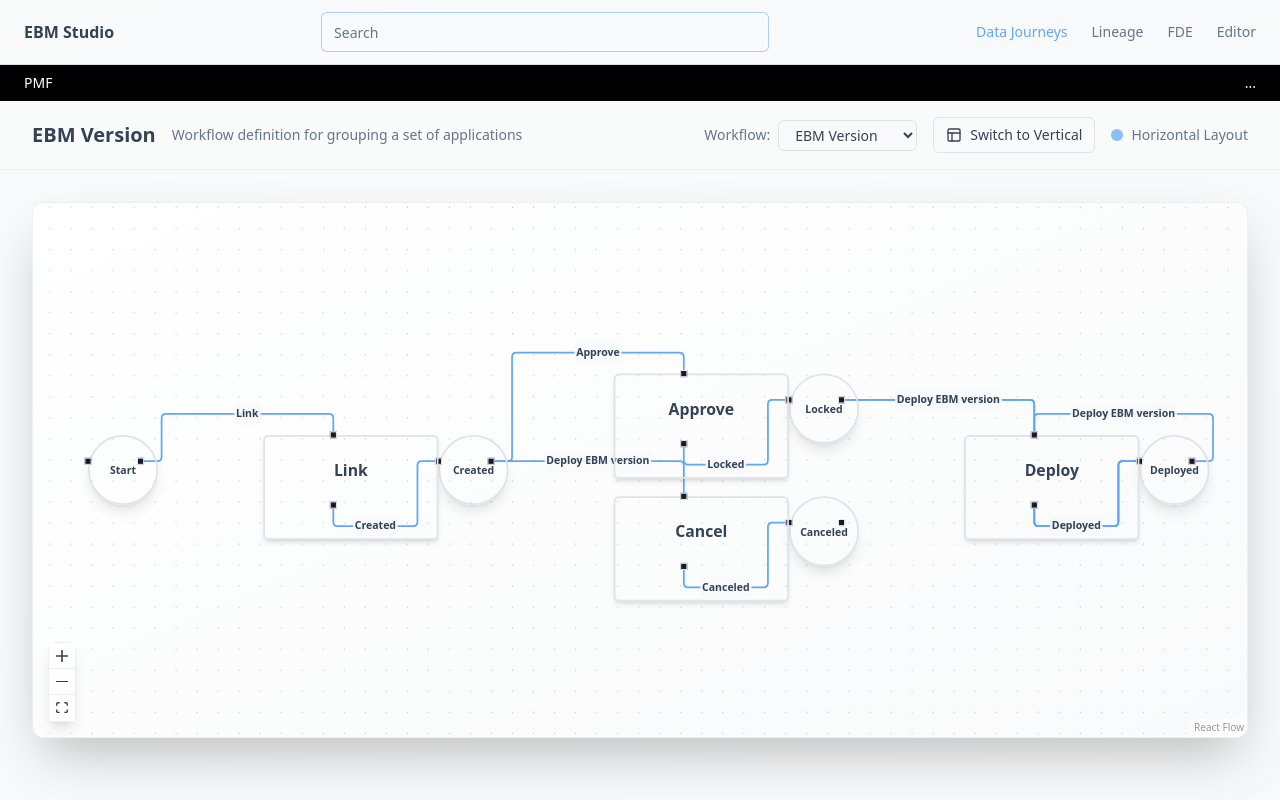
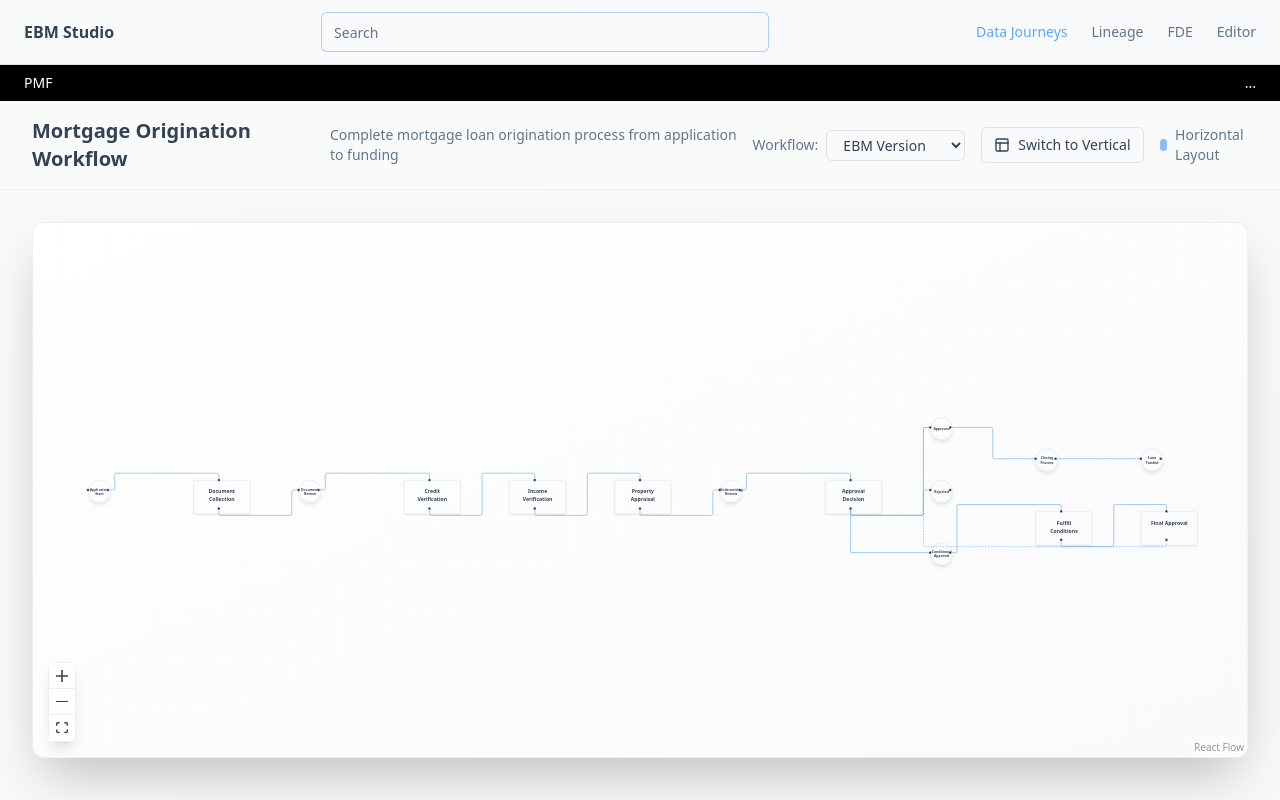
Before and after one commit to vinoth7ar/one-more-git-friend, a React (Vite) app: page / in a window 1280 px wide. Built offline with nearby package versions, Linux system fonts and the light colour scheme.

Commit message:
Refine graph layout and add workflows

```diff
--- a/src/components/WorkflowManager.tsx
+++ b/src/components/WorkflowManager.tsx
@@ -171,65 +171,180 @@ export interface LayoutConfig {
 
 // ============= MOCK DATA (from mock-data.ts) =============
 export const mockWorkflows: Record<string, WorkflowData> = {
-  'ebm-version': {
-    id: "f564cd67-2502-46a1-8494-4f61df616811",
-    name: "EBM Version",
-    description: "Workflow definition for grouping a set of applications",
+  'mortgage-origination': {
+    id: "mortgage-origination-001",
+    name: "Mortgage Origination Workflow",
+    description: "Complete mortgage loan origination process from application to funding",
     nodes: [
-      { id: "s1", type: "status", label: "Start" },
-      { id: "s2", type: "status", label: "Created" },
-      { id: "ev1", type: "event", label: "Link" },
-      { id: "s3", type: "status", label: "Locked" },
-      { id: "ev2", type: "event", label: "Approve" },
-      { id: "s4", type: "status", label: "Deployed" },
-      { id: "ev3", type: "event", label: "Deploy" },
-      { id: "s5", type: "status", label: "Canceled" },
-      { id: "ev4", type: "event", label: "Cancel" }
+      { id: "app-start", type: "status", label: "Application Start" },
+      { id: "collect-docs", type: "event", label: "Document Collection" },
+      { id: "doc-review", type: "status", label: "Document Review" },
+      { id: "credit-check", type: "event", label: "Credit Verification" },
+      { id: "income-verify", type: "event", label: "Income Verification" },
+      { id: "property-appraisal", type: "event", label: "Property Appraisal" },
+      { id: "underwriting", type: "status", label: "Underwriting Review" },
+      { id: "approval-decision", type: "event", label: "Approval Decision" },
+      { id: "approved", type: "status", label: "Approved" },
+      { id: "rejected", type: "status", label: "Rejected" },
+      { id: "conditions", type: "status", label: "Conditional Approval" },
+      { id: "fulfill-conditions", type: "event", label: "Fulfill Conditions" },
+      { id: "final-approval", type: "event", label: "Final Approval" },
+      { id: "closing", type: "status", label: "Closing Process" },
+      { id: "funding", type: "status", label: "Loan Funded" }
     ],
     edges: [
-      { id: "e1", source: "s1", target: "ev1", label: "Link" },
-      { id: "e2", source: "ev1", target: "s2", label: "Created" },
-      { id: "e3", source: "s2", target: "ev2", label: "Approve" },
-      { id: "e4", source: "ev2", target: "s3", label: "Locked" },
-      { id: "e5", source: "s3", target: "ev3", label: "Deploy EBM version" },
-      { id: "e6", source: "ev3", target: "s4", label: "Deployed" },
-      { id: "e7", source: "s3", target: "ev3", label: "Deploy EBM version" },
-      { id: "e8", source: "ev3", target: "s4", label: "Deployed" },
-      { id: "e9", source: "s4", target: "ev3", label: "Deploy EBM version" },
-      { id: "e10", source: "ev3", target: "s4", label: "Deployed" },
-      { id: "e11", source: "s2", target: "ev4", label: "Deploy EBM version" },
-      { id: "e12", source: "ev4", target: "s5", label: "Canceled" }
+      { id: "e1", source: "app-start", target: "collect-docs", label: "" },
+      { id: "e2", source: "collect-docs", target: "doc-review", label: "" },
+      { id: "e3", source: "doc-review", target: "credit-check", label: "" },
+      { id: "e4", source: "credit-check", target: "income-verify", label: "" },
+      { id: "e5", source: "income-verify", target: "property-appraisal", label: "" },
+      { id: "e6", source: "property-appraisal", target: "underwriting", label: "" },
+      { id: "e7", source: "underwriting", target: "approval-decision", label: "" },
+      { id: "e8", source: "approval-decision", target: "approved", label: "" },
+      { id: "e9", source: "approval-decision", target: "rejected", label: "" },
+      { id: "e10", source: "approval-decision", target: "conditions", label: "" },
+      { id: "e11", source: "conditions", target: "fulfill-conditions", label: "" },
+      { id: "e12", source: "fulfill-conditions", target: "final-approval", label: "" },
+      { id: "e13", source: "final-approval", target: "approved", label: "" },
+      { id: "e14", source: "approved", target: "closing", label: "" },
+      { id: "e15", source: "closing", target: "funding", label: "" }
     ]
   },
-  'test-workflow': {
-    id: "test-workflow-id",
-    name: "Test Workflow",
-    description: "Simple test workflow with two nodes",
+  'risk-assessment': {
+    id: "risk-assessment-002",
+    name: "Credit Risk Assessment",
+    description: "Comprehensive credit risk evaluation workflow for mortgage applications",
     nodes: [
-      { id: "test-event-1", type: "event", label: "Start" },
-      { id: "test-event-2", type: "event", label: "Finish" },
-      { id: "test-status-1", type: "status", label: "pending" },
-      { id: "test-status-2", type: "status", label: "completed" }
+      { id: "risk-start", type: "status", label: "Risk Assessment Start" },
+      { id: "data-collection", type: "event", label: "Data Collection" },
+      { id: "credit-score", type: "event", label: "Credit Score Analysis" },
+      { id: "debt-ratio", type: "event", label: "Debt-to-Income Ratio" },
+      { id: "employment-history", type: "event", label: "Employment History" },
+      { id: "asset-verification", type: "event", label: "Asset Verification" },
+      { id: "risk-modeling", type: "status", label: "Risk Modeling" },
+      { id: "fraud-check", type: "event", label: "Fraud Detection" },
+      { id: "compliance-check", type: "event", label: "Compliance Review" },
+      { id: "risk-score", type: "status", label: "Risk Score Generated" },
+      { id: "low-risk", type: "status", label: "Low Risk" },
+      { id: "medium-risk", type: "status", label: "Medium Risk" },
+      { id: "high-risk", type: "status", label: "High Risk" },
+      { id: "manual-review", type: "event", label: "Manual Review Required" },
+      { id: "risk-approved", type: "status", label: "Risk Approved" },
+      { id: "risk-declined", type: "status", label: "Risk Declined" }
     ],
     edges: [
-      { id: "test-edge-1", source: "test-event-1", target: "test-status-1", label: "" },
-      { id: "test-edge-2", source: "test-status-1", target: "test-event-2", label: "" },
-      { id: "test-edge-3", source: "test-event-2", target: "test-status-2", label: "" }
+      { id: "r1", source: "risk-start", target: "data-collection", label: "" },
+      { id: "r2", source: "data-collection", target: "credit-score", label: "" },
+      { id: "r3", source: "data-collection", target: "debt-ratio", label: "" },
+      { id: "r4", source: "data-collection", target: "employment-history", label: "" },
+      { id: "r5", source: "data-collection", target: "asset-verification", label: "" },
+      { id: "r6", source: "credit-score", target: "risk-modeling", label: "" },
+      { id: "r7", source: "debt-ratio", target: "risk-modeling", label: "" },
+      { id: "r8", source: "employment-history", target: "risk-modeling", label: "" },
+      { id: "r9", source: "asset-verification", target: "risk-modeling", label: "" },
+      { id: "r10", source: "risk-modeling", target: "fraud-check", label: "" },
+      { id: "r11", source: "fraud-check", target: "compliance-check", label: "" },
+      { id: "r12", source: "compliance-check", target: "risk-score", label: "" },
+      { id: "r13", source: "risk-score", target: "low-risk", label: "" },
+      { id: "r14", source: "risk-score", target: "medium-risk", label: "" },
+      { id: "r15", source: "risk-score", target: "high-risk", label: "" },
+      { id: "r16", source: "medium-risk", target: "manual-review", label: "" },
+      { id: "r17", source: "high-risk", target: "manual-review", label: "" },
+      { id: "r18", source: "low-risk", target: "risk-approved", label: "" },
+      { id: "r19", source: "manual-review", target: "risk-approved", label: "" },
+      { id: "r20", source: "manual-review", target: "risk-declined", label: "" }
+    ]
+  },
+  'compliance-audit': {
+    id: "compliance-audit-003",
+    name: "Regulatory Compliance Audit",
+    description: "Systematic compliance audit workflow for mortgage operations",
+    nodes: [
+      { id: "audit-init", type: "status", label: "Audit Initiated" },
+      { id: "scope-define", type: "event", label: "Define Scope" },
+      { id: "document-request", type: "event", label: "Document Request" },
+      { id: "loan-sampling", type: "event", label: "Loan File Sampling" },
+      { id: "review-process", type: "status", label: "Review Process" },
+      { id: "trid-compliance", type: "event", label: "TRID Compliance Check" },
+      { id: "fair-lending", type: "event", label: "Fair Lending Review" },
+      { id: "qm-compliance", type: "event", label: "QM Rule Compliance" },
+      { id: "findings-analysis", type: "status", label: "Findings Analysis" },
+      { id: "violation-found", type: "status", label: "Violations Found" },
+      { id: "compliant", type: "status", label: "Fully Compliant" },
+      { id: "corrective-action", type: "event", label: "Corrective Action Plan" },
+      { id: "remediation", type: "event", label: "Remediation Process" },
+      { id: "follow-up", type: "event", label: "Follow-up Review" },
+      { id: "audit-complete", type: "status", label: "Audit Complete" }
+    ],
+    edges: [
+      { id: "c1", source: "audit-init", target: "scope-define", label: "" },
+      { id: "c2", source: "scope-define", target: "document-request", label: "" },
+      { id: "c3", source: "document-request", target: "loan-sampling", label: "" },
+      { id: "c4", source: "loan-sampling", target: "review-process", label: "" },
+      { id: "c5", source: "review-process", target: "trid-compliance", label: "" },
+      { id: "c6", source: "review-process", target: "fair-lending", label: "" },
+      { id: "c7", source: "review-process", target: "qm-compliance", label: "" },
+      { id: "c8", source: "trid-compliance", target: "findings-analysis", label: "" },
+      { id: "c9", source: "fair-lending", target: "findings-analysis", label: "" },
+      { id: "c10", source: "qm-compliance", target: "findings-analysis", label: "" },
+      { id: "c11", source: "findings-analysis", target: "violation-found", label: "" },
+      { id: "c12", source: "findings-analysis", target: "compliant", label: "" },
+      { id: "c13", source: "violation-found", target: "corrective-action", label: "" },
+      { id: "c14", source: "corrective-action", target: "remediation", label: "" },
+      { id: "c15", source: "remediation", target: "follow-up", label: "" },
+      { id: "c16", source: "follow-up", target: "audit-complete", label: "" },
+      { id: "c17", source: "compliant", target: "audit-complete", label: "" }
+    ]
+  },
+  'loan-servicing': {
+    id: "loan-servicing-004",
+    name: "Loan Servicing Operations",
+    description: "Post-closing loan servicing and portfolio management workflow",
+    nodes: [
+      { id: "loan-boarding", type: "status", label: "Loan Boarding" },
+      { id: "setup-servicing", type: "event", label: "Setup Servicing" },
+      { id: "payment-processing", type: "status", label: "Payment Processing" },
+      { id: "escrow-management", type: "event", label: "Escrow Management" },
+      { id: "customer-service", type: "event", label: "Customer Service" },
+      { id: "delinquency-mgmt", type: "status", label: "Delinquency Management" },
+      { id: "loss-mitigation", type: "event", label: "Loss Mitigation" },
+      { id: "modification", type: "event", label: "Loan Modification" },
+      { id: "foreclosure", type: "event", label: "Foreclosure Process" },
+      { id: "investor-reporting", type: "event", label: "Investor Reporting" },
+      { id: "quality-control", type: "event", label: "Quality Control" },
+      { id: "loan-sale", type: "event", label: "Loan Sale" },
+      { id: "payoff", type: "status", label: "Loan Payoff" },
+      { id: "portfolio-active", type: "status", label: "Active Portfolio" }
+    ],
+    edges: [
+      { id: "s1", source: "loan-boarding", target: "setup-servicing", label: "" },
+      { id: "s2", source: "setup-servicing", target: "payment-processing", label: "" },
+      { id: "s3", source: "payment-processing", target: "escrow-management", label: "" },
+      { id: "s4", source: "payment-processing", target: "customer-service", label: "" },
+      { id: "s5", source: "payment-processing", target: "portfolio-active", label: "" },
+      { id: "s6", source: "portfolio-active", target: "delinquency-mgmt", label: "" },
+      { id: "s7", source: "delinquency-mgmt", target: "loss-mitigation", label: "" },
+      { id: "s8", source: "loss-mitigation", target: "modification", label: "" },
+      { id: "s9", source: "loss-mitigation", target: "foreclosure", label: "" },
+      { id: "s10", source: "portfolio-active", target: "investor-reporting", label: "" },
+      { id: "s11", source: "portfolio-active", target: "quality-control", label: "" },
+      { id: "s12", source: "portfolio-active", target: "loan-sale", label: "" },
+      { id: "s13", source: "portfolio-active", target: "payoff", label: "" }
     ]
   }
 };
 
-export const defaultWorkflow = 'ebm-version';
+export const defaultWorkflow = 'mortgage-origination';
 
 // ============= ADVANCED LAYOUT UTILITIES =============
 export const defaultLayoutConfig: LayoutConfig = {
-  workflowWidth: 1400,
-  workflowHeight: 800,
-  stageWidth: 160,
-  stageHeight: 80,
-  circleSize: 60,
-  padding: 80,
-  spacing: 200,
+  workflowWidth: 1600,
+  workflowHeight: 900,
+  stageWidth: 180,
+  stageHeight: 100,
+  circleSize: 70,
+  padding: 100,
+  spacing: 250,
   isHorizontal: true,
 };
 
@@ -344,47 +459,49 @@ export const calculateSmartLayout = (
   const maxLevel = Math.max(...Array.from(levels.values()));
   const levelCount = maxLevel + 1;
 
-  // Calculate positions based on layout orientation
+  // Calculate positions based on layout orientation with improved spacing
   if (isHorizontal) {
-    // Horizontal layout: levels go left to right
+    // Horizontal layout: levels go left to right with proper gaps
     for (let level = 0; level <= maxLevel; level++) {
       const nodesInLevel = levelGroups.get(level) || [];
-      const x = padding + level * spacing;
+      const x = padding + level * (spacing + 120); // Increased horizontal gap
 
-      // Center nodes vertically within the level
-      const totalHeight = nodesInLevel.length * stageHeight + (nodesInLevel.length - 1) * 60;
-      const startY = padding + (800 - totalHeight) / 2; // Center in canvas
+      // Center nodes vertically within the level with better spacing
+      const nodeSpacing = 120; // Increased vertical spacing between nodes
+      const totalHeight = nodesInLevel.length * stageHeight + (nodesInLevel.length - 1) * nodeSpacing;
+      const startY = padding + Math.max(0, (800 - totalHeight) / 2);
 
       nodesInLevel.forEach((nodeId, index) => {
-        const y = startY + index * (stageHeight + 60);
+        const y = startY + index * (stageHeight + nodeSpacing);
         positions.set(nodeId, { x, y, level });
       });
     }
   } else {
-    // Vertical layout: levels go top to bottom
+    // Vertical layout: levels go top to bottom with proper gaps
     for (let level = 0; level <= maxLevel; level++) {
       const nodesInLevel = levelGroups.get(level) || [];
-      const y = padding + level * spacing;
+      const y = padding + level * (spacing + 80); // Increased vertical gap
 
-      // Center nodes horizontally within the level
-      const totalWidth = nodesInLevel.length * stageWidth + (nodesInLevel.length - 1) * 60;
-      const startX = padding + (1200 - totalWidth) / 2; // Center in canvas
+      // Center nodes horizontally within the level with better spacing
+      const nodeSpacing = 140; // Increased horizontal spacing between nodes
+      const totalWidth = nodesInLevel.length * stageWidth + (nodesInLevel.length - 1) * nodeSpacing;
+      const startX = padding + Math.max(0, (1400 - totalWidth) / 2);
 
       nodesInLevel.forEach((nodeId, index) => {
-        const x = startX + index * (stageWidth + 60);
+        const x = startX + index * (stageWidth + nodeSpacing);
         positions.set(nodeId, { x, y, level });
       });
     }
   }
 
-  // Calculate canvas dimensions
+  // Calculate canvas dimensions with better sizing
   let canvasWidth, canvasHeight;
   if (isHorizontal) {
-    canvasWidth = Math.max(levelCount * spacing + 2 * padding, 1200);
-    canvasHeight = 800;
+    canvasWidth = Math.max(levelCount * (spacing + 120) + 2 * padding, 1400);
+    canvasHeight = 900;
   } else {
-    canvasWidth = 1200;
-    canvasHeight = Math.max(levelCount * spacing + 2 * padding, 800);
+    canvasWidth = 1600;
+    canvasHeight = Math.max(levelCount * (spacing + 80) + 2 * padding, 900);
   }
 
   return {
@@ -398,7 +515,7 @@ export const calculateSmartLayout = (
   };
 };
 
-// Smart edge routing to avoid overlaps
+// Smart edge routing to avoid overlaps (no labels for cleaner look)
 export const generateSmartEdges = (
   workflowData: WorkflowData,
   layout: ReturnType<typeof calculateSmartLayout>
@@ -430,22 +547,11 @@ export const generateSmartEdges = (
       target: edge.target,
       type: edgeType,
       animated,
-      label: edge.label,
       style: {
         stroke: 'hsl(var(--primary))',
         strokeWidth: 2,
       },
-      labelStyle: {
-        fill: 'hsl(var(--foreground))',
-        fontWeight: 600,
-        fontSize: 12,
-      },
-      labelBgStyle: {
-        fill: 'hsl(var(--background))',
-        fillOpacity: 0.9,
-        rx: 4,
-        ry: 4,
-      },
+      // Remove labels for cleaner appearance
     };
   }).filter(Boolean) as Edge[];
 };
```
